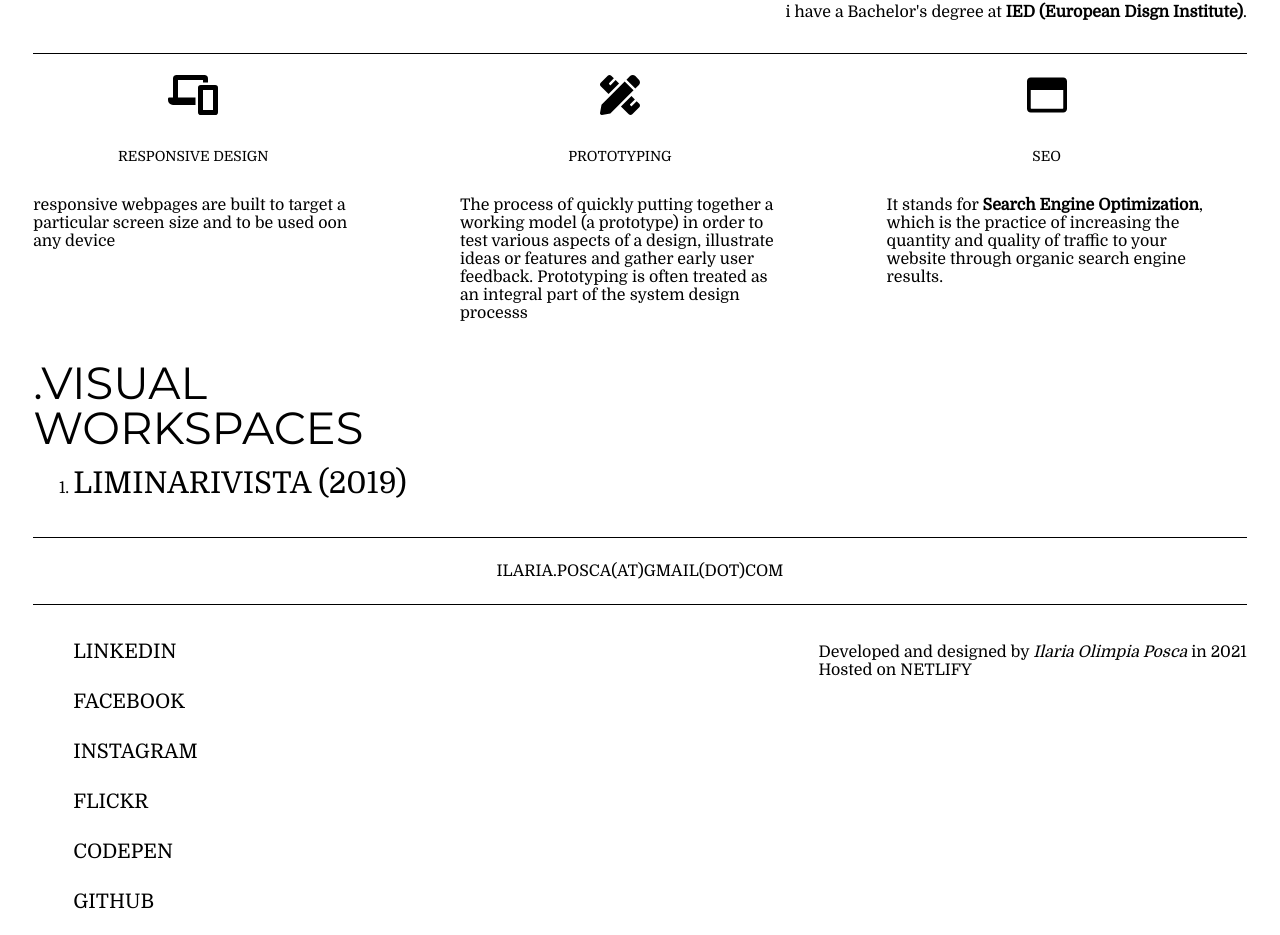
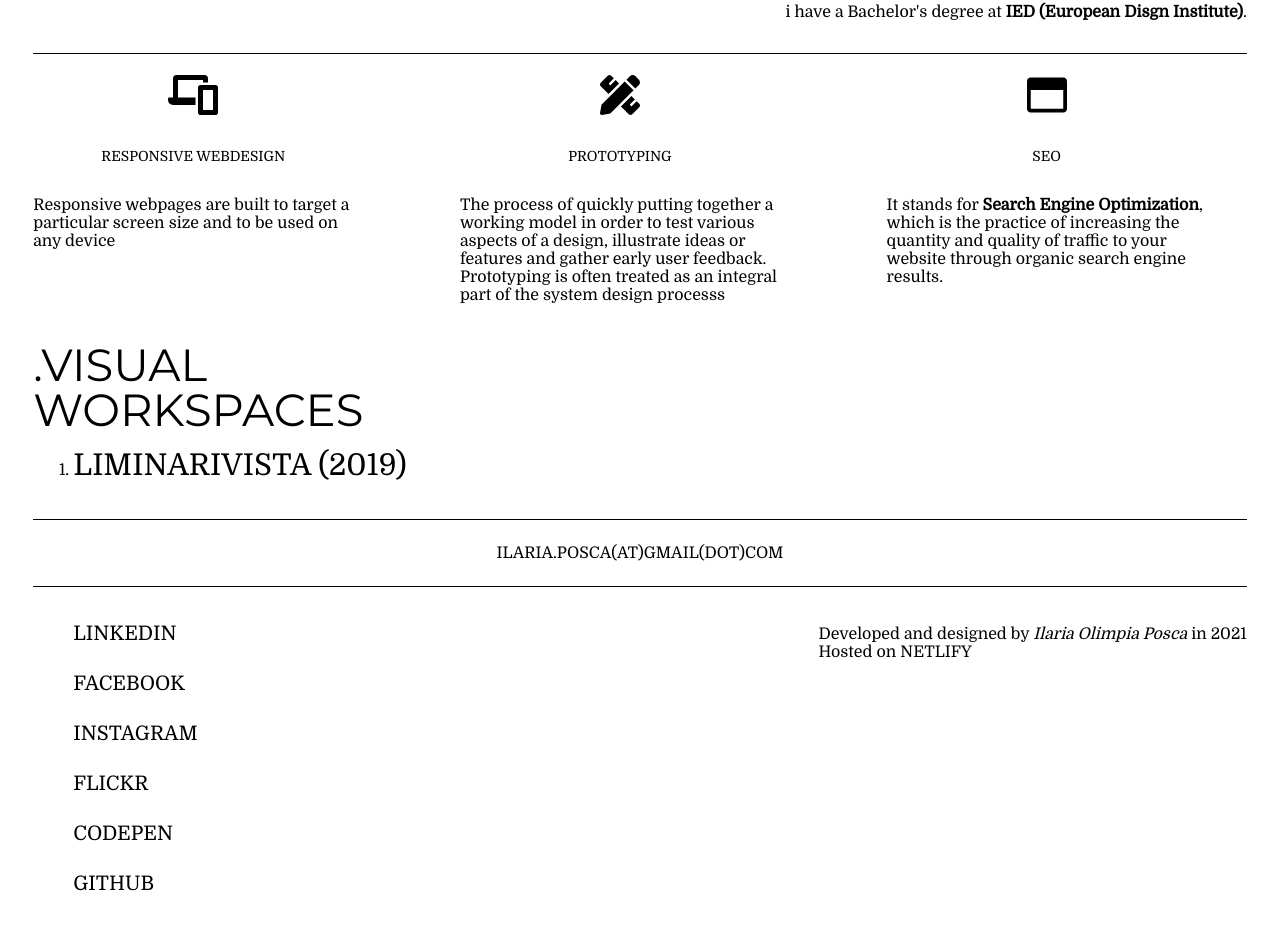
Before and after one commit to eroenegativo/my-portfolio, a Vue app: page / in a window 1280 px wide. Shown: the part 1390-2325 px from the top of the page. Built offline with nearby package versions, Linux system fonts and the light colour scheme.

Commit message:
text improvements

```diff
--- a/src/components/carousel.vue
+++ b/src/components/carousel.vue
@@ -4,17 +4,17 @@
 <VueSlickCarousel v-bind="settings">
     <div class="slide">
       <svg aria-hidden="true" focusable="false" data-prefix="fas" data-icon="phone-laptop" role="img" xmlns="http://www.w3.org/2000/svg" viewBox="0 0 640 512" class="svg-inline--fa fa-phone-laptop fa-w-20 fa-5x"><path fill="currentColor" d="M604 128H420a36 36 0 0 0-36 36v312a36 36 0 0 0 36 36h184a36 36 0 0 0 36-36V164a36 36 0 0 0-36-36zm-28 320H448V192h128zM128 64h320v32h64V48a48.1 48.1 0 0 0-47.91-48H111.91A48.1 48.1 0 0 0 64 48v240H16a16 16 0 0 0-16 16v16a64.14 64.14 0 0 0 63.91 64H352v-96H128z" class=""></path></svg>
-      <h6>responsive Design</h6>
-      <p class="slide-paragraph">responsive webpages are built to target a particular screen size and to be used oon any device</p>
+      <h6>Responsive WebDesign</h6>
+      <p class="slide-paragraph">Responsive webpages are built to target a particular screen size and to be used on any device</p>
     </div>
     <div class="slide">
       <svg aria-hidden="true" focusable="false" data-prefix="fas" data-icon="pencil-ruler" role="img" xmlns="http://www.w3.org/2000/svg" viewBox="0 0 512 512" class="svg-inline--fa fa-pencil-ruler fa-w-16 fa-7x"><path fill="currentColor" d="M109.46 244.04l134.58-134.56-44.12-44.12-61.68 61.68a7.919 7.919 0 0 1-11.21 0l-11.21-11.21c-3.1-3.1-3.1-8.12 0-11.21l61.68-61.68-33.64-33.65C131.47-3.1 111.39-3.1 99 9.29L9.29 99c-12.38 12.39-12.39 32.47 0 44.86l100.17 100.18zm388.47-116.8c18.76-18.76 18.75-49.17 0-67.93l-45.25-45.25c-18.76-18.76-49.18-18.76-67.95 0l-46.02 46.01 113.2 113.2 46.02-46.03zM316.08 82.71l-297 296.96L.32 487.11c-2.53 14.49 10.09 27.11 24.59 24.56l107.45-18.84L429.28 195.9 316.08 82.71zm186.63 285.43l-33.64-33.64-61.68 61.68c-3.1 3.1-8.12 3.1-11.21 0l-11.21-11.21c-3.09-3.1-3.09-8.12 0-11.21l61.68-61.68-44.14-44.14L267.93 402.5l100.21 100.2c12.39 12.39 32.47 12.39 44.86 0l89.71-89.7c12.39-12.39 12.39-32.47 0-44.86z" class=""></path></svg>
       <h6>Prototyping</h6>
-      <p class="slide-paragraph">The process of quickly putting together a working model (a prototype) in order to test various aspects of a design, illustrate ideas or features and gather early user feedback. Prototyping is often treated as an integral part of the system design processs</p>
+      <p class="slide-paragraph">The process of quickly putting together a working model in order to test various aspects of a design, illustrate ideas or features and gather early user feedback. <br />Prototyping is often treated as an integral part of the system design processs</p>
     </div>
     <div class="slide">
      <svg aria-hidden="true" focusable="false" data-prefix="far" data-icon="window-maximize" role="img" xmlns="http://www.w3.org/2000/svg" viewBox="0 0 512 512" class="svg-inline--fa fa-window-maximize fa-w-16 fa-7x"><path fill="currentColor" d="M464 32H48C21.5 32 0 53.5 0 80v352c0 26.5 21.5 48 48 48h416c26.5 0 48-21.5 48-48V80c0-26.5-21.5-48-48-48zm0 394c0 3.3-2.7 6-6 6H54c-3.3 0-6-2.7-6-6V192h416v234z" class=""></path></svg>
-      <h6>Seo</h6>
+      <h6>SEO</h6>
       <p class="slide-paragraph">It stands for <b>Search Engine Optimization</b>, which is the practice of increasing the quantity and quality of traffic to your website through organic search engine results.</p>
     </div>
 </VueSlickCarousel>
```
Also changed, not shown: 7 other files (tests, documents, lock files or other folders).
